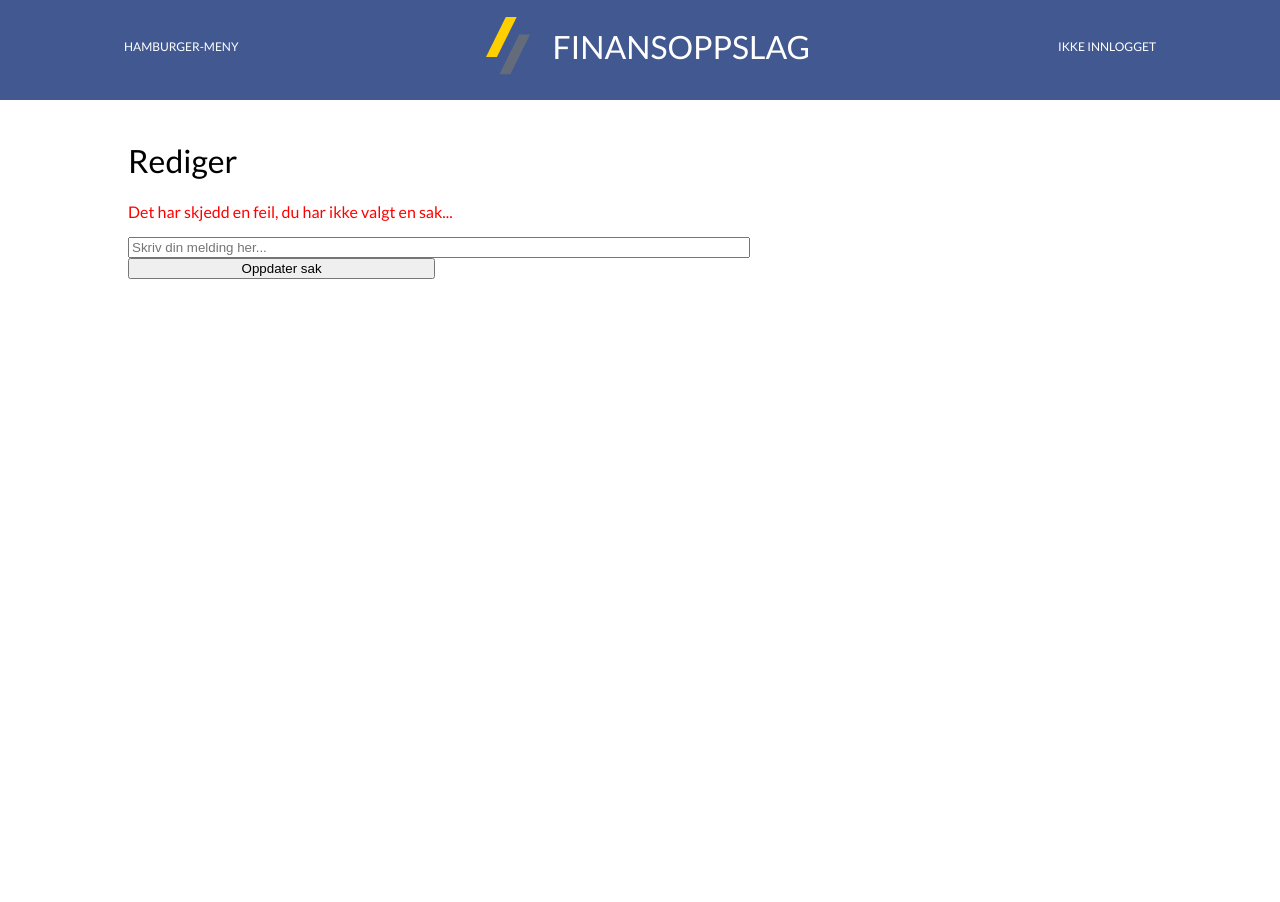
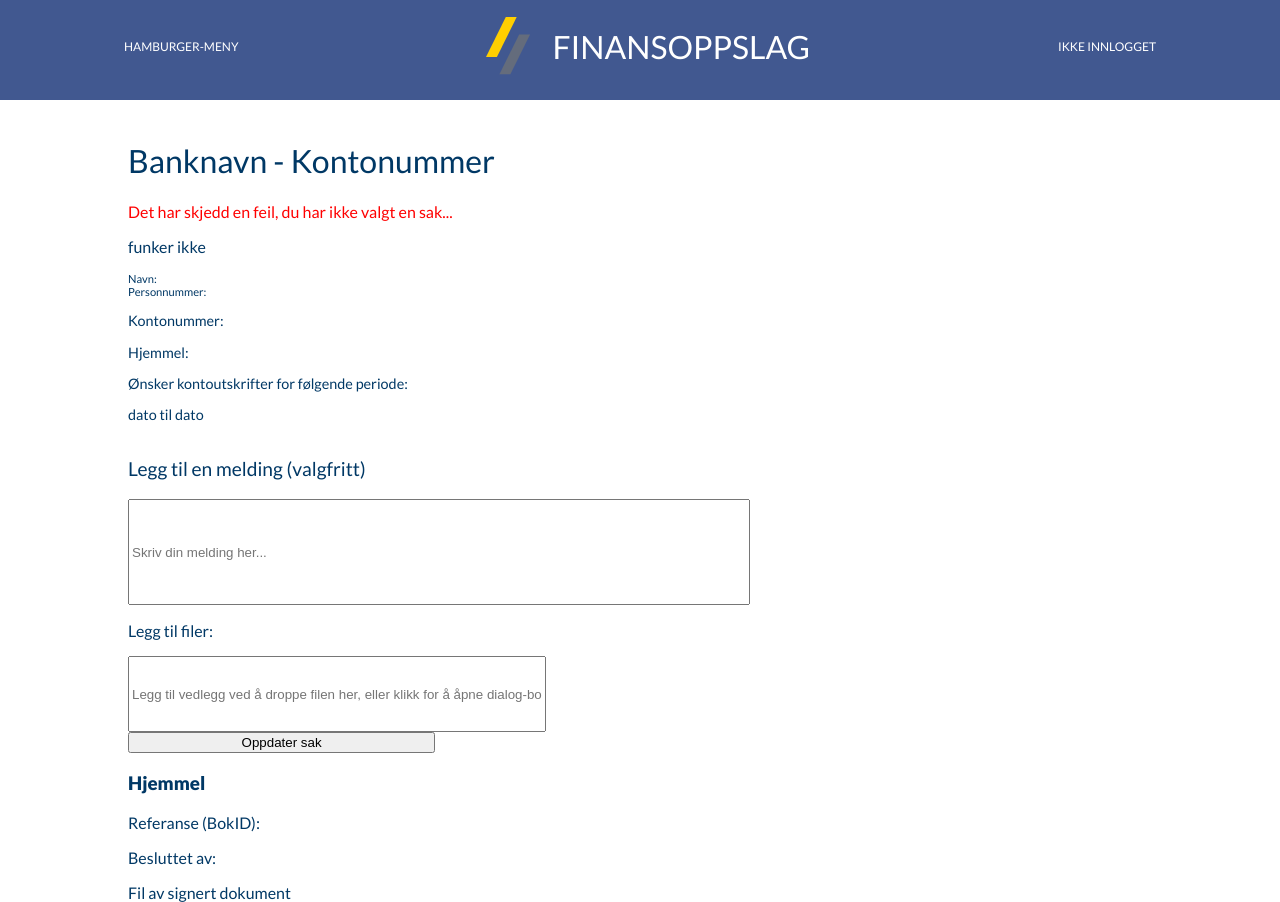
Before and after one commit to iri0008/ingrid-finans, a React (Vite) app: page /edit in a window 1280 px wide. Before the commit the page ends 800 px from the top, so only its background shows below. Built offline with nearby package versions, Linux system fonts and the light colour scheme.

Commit message:
fikset på edit og sett på filopplasting

```diff
--- a/package.json
+++ b/package.json
@@ -14,6 +14,7 @@
     "@mui/material": "^5.10.15",
     "@mui/x-data-grid": "^5.17.12",
     "@mui/x-data-grid-pro": "^5.17.12",
+    "axios": "^1.2.0",
     "react": "^18.2.0",
     "react-dom": "^18.2.0",
     "react-router-dom": "^6.4.3",
--- a/src/App.tsx
+++ b/src/App.tsx
@@ -8,6 +8,7 @@ import Login from "./pages/Login";
 import Main from "./pages/Main";
 import ContextProvider from "./context/Context";
 import Bank from './pages/Bank';
+import UploadFile from "./pages/UploadFile"
 
 
 function App() {
@@ -21,6 +22,8 @@ function App() {
           <Route path="/bank" element={<Bank />} />
           <Route path="/main" element={<Main />} />
           <Route path="/edit" element={<Edit />} />
+          <Route path="/upload" element={<UploadFile />} />
+
         </Routes>
         </ContextProvider>
       </BrowserRouter>
--- a/src/context/Context.tsx
+++ b/src/context/Context.tsx
@@ -12,12 +12,16 @@ export interface GlbProps {
   set_saksnummer?: SetValue;
   glb_name?: string;
   set_name?: SetValue;
+  glb_persnr?: string;
+  set_persnr?: SetValue;
 }
 
 // 2) DEFAULT VALUE(S)
 const initState: GlbProps = {
   glb_username: "Testbruker AI",
   glb_bank: "Nordea",
+  glb_name: "Ukjent Testperson",
+  glb_persnr: "00000011111"
 }
 
 // 3) CREATE CONTEXT
@@ -29,9 +33,16 @@ const ContextProvider = ({children}:{children: React.ReactNode}) => {
   const [glbBank, setGlbBank] = React.useState();
   const [glbSaksnummer, setGlbSaksnummer] = React.useState();
   const [glbName, setGlbName] = React.useState();
+  const [glbPersnr, setGlbPersnr] = React.useState();
 
   return (
-    <GlbVar.Provider value={{glb_username: glbUsername, set_username: setGlbUsername, glb_bank: glbBank, set_bank: setGlbBank ,glb_saksnummer: glbSaksnummer, set_saksnummer: setGlbSaksnummer,glb_name: glbName,set_name: setGlbName}}>
+    <GlbVar.Provider value={{
+      glb_username: glbUsername, set_username: setGlbUsername,
+      glb_bank: glbBank, set_bank: setGlbBank,
+      glb_saksnummer: glbSaksnummer, set_saksnummer: setGlbSaksnummer,
+      glb_name: glbName, set_name: setGlbName,
+      glb_persnr: glbPersnr, set_persnr: setGlbPersnr
+    }}>
       {children}
     </GlbVar.Provider>
   )
@@ -39,5 +50,4 @@ const ContextProvider = ({children}:{children: React.ReactNode}) => {
 
 //USECONTEXT
 
-
 export default ContextProvider;
--- a/src/pages/Edit.tsx
+++ b/src/pages/Edit.tsx
@@ -2,19 +2,24 @@ import React, { useContext, useState } from 'react'
 import { GlbVar } from '../context/Context'
 import { useNavigate } from 'react-router-dom';
 import { ROWS1 } from '../data/Data';
+import "../styles.css";
 
 const Edit = () => {
   const { glb_saksnummer } = useContext(GlbVar);
+  const { glb_name } = useContext(GlbVar);
+  const { glb_persnr} = useContext(GlbVar);
   const navigate = useNavigate();
+
+  const datarows = ROWS1;
 
   const godkjenn = () => {
     navigate("/main");
-    const sak = ROWS1.find((s) => {
+    const sak = datarows.find((s) => {
       return s.id === glb_saksnummer;
     });
 
     if (sak !== undefined) {
-       sak.status = "Godkjent";
+       sak.status = "godkjent";
     } else {
       alert("FANT IKKE RIKTIG SAKSNUMMER");
     }
@@ -22,20 +27,44 @@ const Edit = () => {
 
   return (
     <div className='edit'>
-      <h1> Rediger </h1>
-
+      <h1>Banknavn - Kontonummer</h1>
 
       {glb_saksnummer !== undefined ?
-        <p> <b>Saksnummer du har valgt: </b> {glb_saksnummer}</p>
+        <p><b>Saksnummer du har valgt: </b>{glb_saksnummer}</p>
         : <p className='edit_p_error'> Det har skjedd en feil, du har ikke valgt en sak...</p>
       }
 
+      {glb_name !== undefined ?
+        <p>funker {glb_name}</p>
+        : <p> funker ikke {glb_name}</p>
+      }
+
+      <div className='edit_person'>
+        <p>Navn: </p>
+        <p>Personnummer: {glb_persnr}</p>
+      </div>
+
+      <div className='what_when'>
+        <p>Kontonummer: </p>
+        <p>Hjemmel: </p>
+        <p>Ønsker kontoutskrifter for følgende periode: </p>
+        <p>dato til dato</p>
+      </div>
 
       <div className='melding'>
-        <input className='melding_tekst' placeholder='Skriv din melding her...'/>
-        <button onClick={godkjenn}>Oppdater sak</button>
+        <p className='add_melding'>Legg til en melding (valgfritt)</p>
+        <input className='melding_tekst' placeholder='Skriv din melding her...' />
+        <p>Legg til filer: </p>
+        <input className="melding_fil" placeholder='Legg til vedlegg ved å droppe filen her, eller klikk for å åpne dialog-boks'></input>
+        <button onClick={godkjenn} className='melding_button'>Oppdater sak</button>
       </div>
 
+      <div className='hjemmel'>
+        <h3>Hjemmel</h3>
+        <p>Referanse (BokID): </p>
+        <p>Besluttet av: </p>
+        <p>Fil av signert dokument</p>
+      </div>
 
     </div>
   )
--- a/src/pages/Main.tsx
+++ b/src/pages/Main.tsx
@@ -1,6 +1,6 @@
 import React, { useState, useContext } from 'react';
 import { GlbVar } from '../context/Context';
-import "../styles.css"
+import "../styles.css";
 import { COLUMNS1, ROWS1 } from "../data/Data";
 import { useNavigate } from "react-router-dom";
 import { DataGrid, gridClasses } from '@mui/x-data-grid';
--- /dev/null
+++ b/src/pages/UploadFile.tsx
@@ -0,0 +1,33 @@
+import React, { useRef } from "react";
+import { render } from "react-dom";
+import { defaultGroupByFn } from "react-table";
+
+const UploadFile: React.FC = () => {
+  const inputRef = useRef(null);
+
+  const onFileInputChange = (event: React.ChangeEvent<HTMLInputElement>) => {
+    console.log(event.target.files[0]);
+  };
+
+  const fileUpload = () => {
+    console.log(inputRef.current);
+    inputRef.current.click();
+  };
+
+  return (
+    <div>
+      <button onClick={fileUpload}>ファイルアップロード</button>
+      <input
+        hidden
+        ref={inputRef}
+        type="file"
+        accept="image/*"
+        onChange={onFileInputChange}
+      />
+    </div>
+  );
+};
+
+render(<UploadFile />, document.getElementById("root"));
+
+export default UploadFile
--- a/src/styles.css
+++ b/src/styles.css
@@ -244,10 +244,27 @@ input[type=password] {
   top: 15%;
   height: 75%;
   width: 80%;
+  color: #003865;
 }
 
 .edit h1 {
   font-weight: 400;
+}
+
+.edit_p_error {
+  color: red;
+}
+
+.edit_person {
+  font-size: 70%;
+}
+
+.edit_person p {
+  margin: 0;
+}
+
+.what_when {
+  font-size: 90%;
 }
 
 .melding {
@@ -255,16 +272,20 @@ input[type=password] {
   flex-direction: column;
 }
 
+.add_melding {
+  font-size: 1.2rem;
+}
 
 .melding_tekst {
   width: 60%;
-  height: 40%;
+  height: 100px;
+}
+
+.melding_fil {
+  width: 40%;
+  height: 70px;
 }
 
 .melding button {
   width: 30%;
 }
-
-.edit_p_error {
-  color: red;
-}
```
Also changed, not shown: 1 other file (tests, documents, lock files or other folders).
